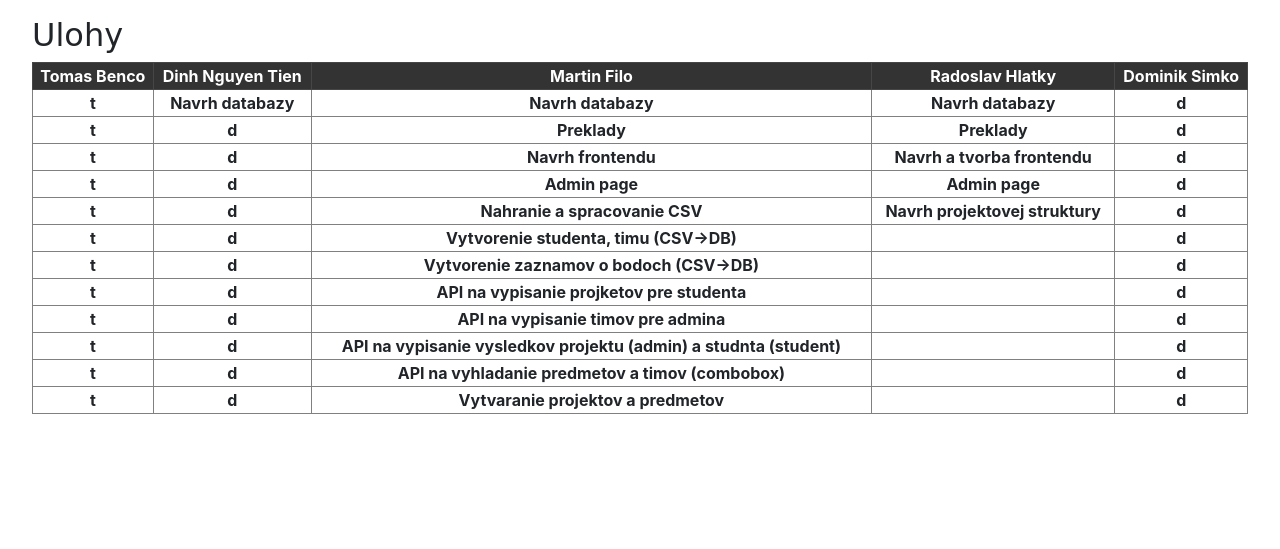
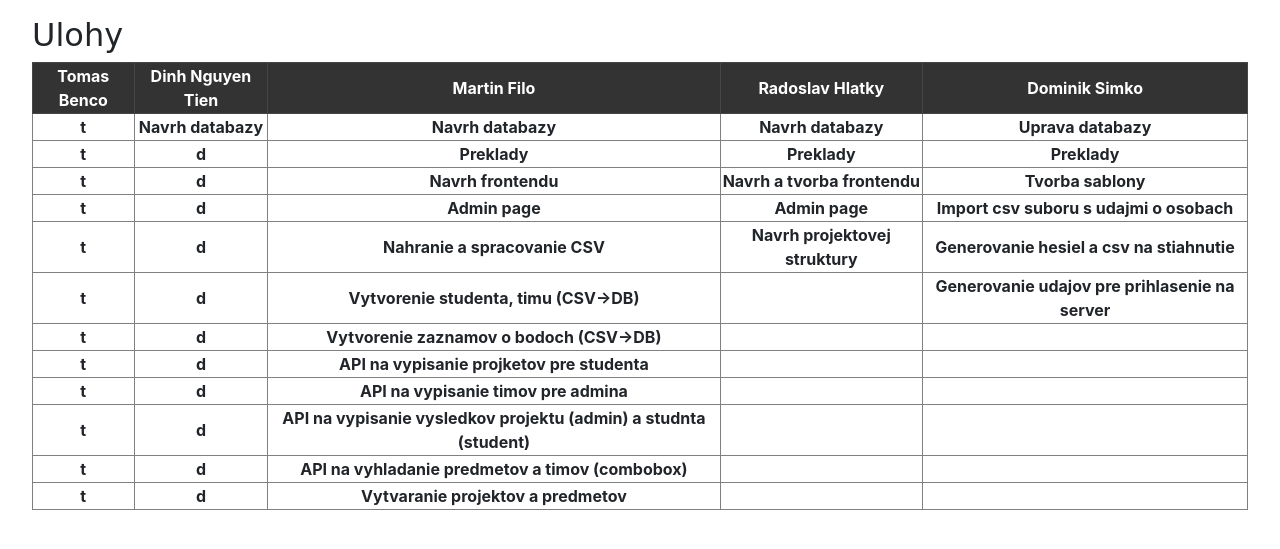
Before and after one commit to Chiff/webtech-2019, a PHP site: page /info/index.php in a window 1280 px wide. Shown: the part 92-641 px from the top of the page. Run offline with PHP 8.4, Linux system fonts and the light colour scheme; the visitor is signed in with stand-in values (Sample User, id 1); some web fonts are replaced.

Commit message:
preklad server-data-generator

```diff
--- a/public/info/index.php
+++ b/public/info/index.php
@@ -28,84 +28,84 @@ require_once('../../src/helpers.php');
             <td>Navrh databazy</td>
             <td>Navrh databazy</td>
             <td>Navrh databazy</td>
-            <td>d</td>
+            <td>Uprava databazy</td>
         </tr>
         <tr>
             <td>t</td>
             <td>d</td>
             <td>Preklady</td>
             <td>Preklady</td>
-            <td>d</td>
+            <td>Preklady</td>
         </tr>
         <tr>
             <td>t</td>
             <td>d</td>
             <td>Navrh frontendu</td>
             <td>Navrh a tvorba frontendu</td>
-            <td>d</td>
+            <td>Tvorba sablony</td>
         </tr>
         <tr>
             <td>t</td>
             <td>d</td>
             <td>Admin page</td>
             <td>Admin page</td>
-            <td>d</td>
+            <td>Import csv suboru s udajmi o osobach</td>
         </tr>
         <tr>
             <td>t</td>
             <td>d</td>
             <td>Nahranie a spracovanie CSV</td>
             <td>Navrh projektovej struktury</td>
-            <td>d</td>
+            <td>Generovanie hesiel a csv na stiahnutie</td>
         </tr>
         <tr>
             <td>t</td>
             <td>d</td>
             <td>Vytvorenie studenta, timu (CSV->DB)</td>
             <td></td>
-            <td>d</td>
+            <td>Generovanie udajov pre prihlasenie na server</td>
         </tr>
         <tr>
             <td>t</td>
             <td>d</td>
             <td>Vytvorenie zaznamov o bodoch (CSV->DB)</td>
             <td></td>
-            <td>d</td>
+            <td></td>
         </tr>
         <tr>
             <td>t</td>
             <td>d</td>
             <td>API na vypisanie projketov pre studenta</td>
             <td></td>
-            <td>d</td>
+            <td></td>
         </tr>
         <tr>
             <td>t</td>
             <td>d</td>
             <td>API na vypisanie timov pre admina</td>
             <td></td>
-            <td>d</td>
+            <td></td>
         </tr>
         <tr>
             <td>t</td>
             <td>d</td>
             <td>API na vypisanie vysledkov projektu (admin) a studnta (student)</td>
             <td></td>
-            <td>d</td>
+            <td></td>
         </tr>
         <tr>
             <td>t</td>
             <td>d</td>
             <td>API na vyhladanie predmetov a timov (combobox)</td>
             <td></td>
-            <td>d</td>
+            <td></td>
         </tr>
         <tr>
             <td>t</td>
             <td>d</td>
             <td>Vytvaranie projektov a predmetov</td>
             <td></td>
-            <td>d</td>
+            <td></td>
         </tr>
 
         </tbody>
```
